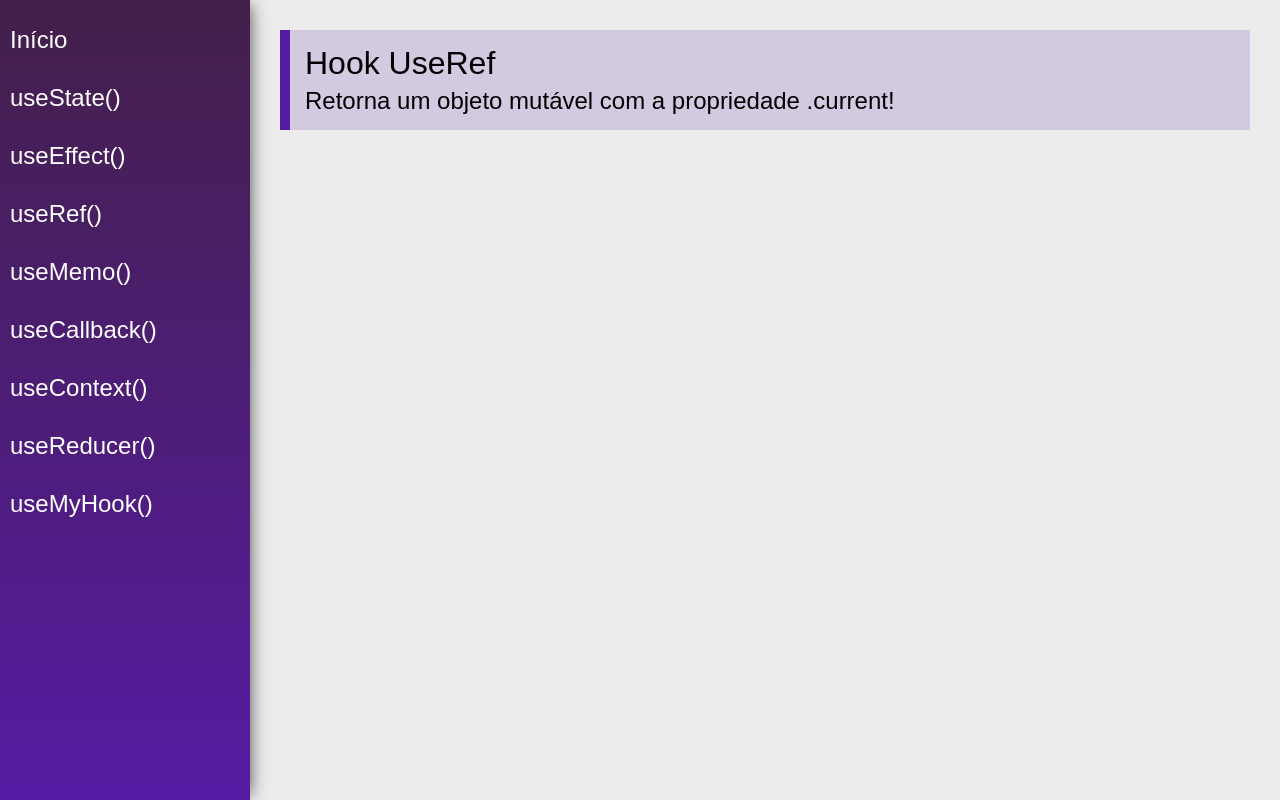
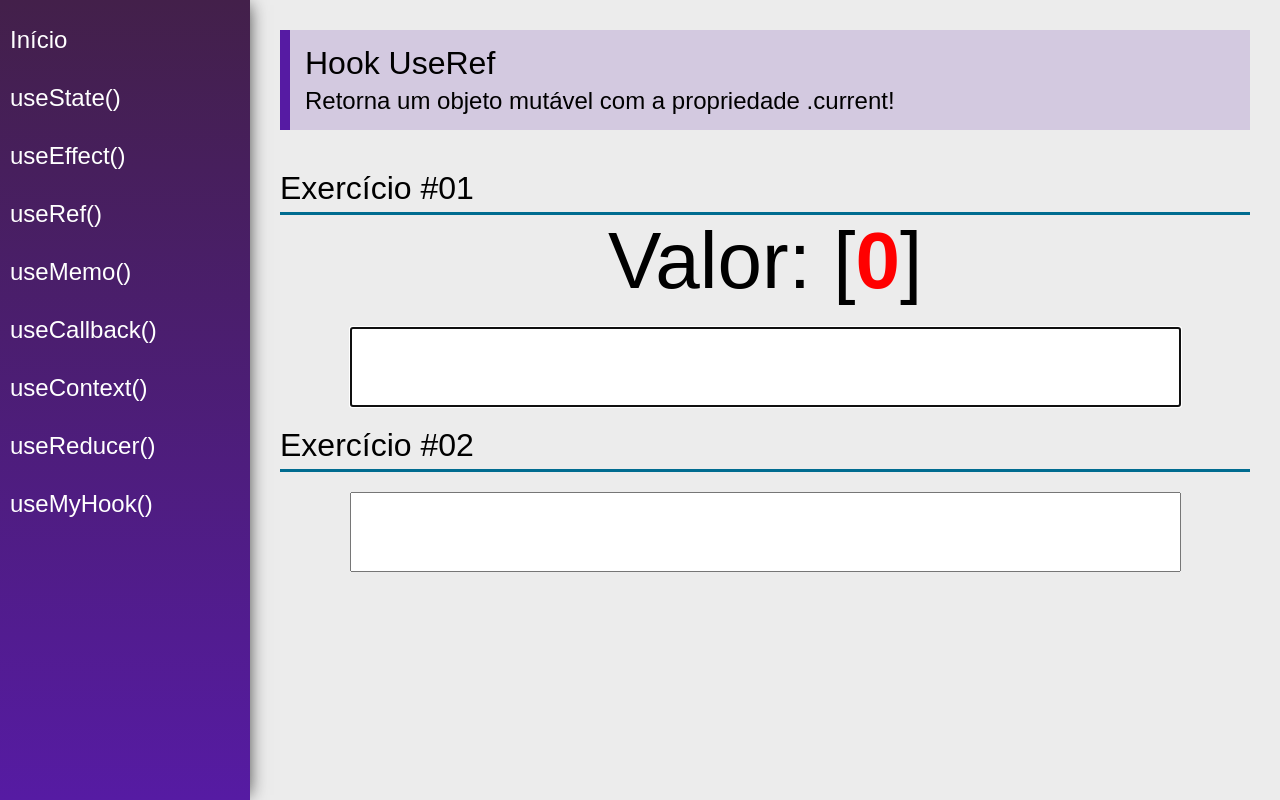
Before and after one commit to gabriel-saraiva-flooxai/react-5-hooks, a React (Create React App) app: page /useRef in a window 1280 px wide. Built offline with nearby package versions, Linux system fonts and the light colour scheme.

Commit message:
feat: useRef

```diff
--- a/src/views/examples/UseRef.jsx
+++ b/src/views/examples/UseRef.jsx
@@ -1,13 +1,66 @@
-import React from 'react'
+import React, { useEffect, useRef, useState } from 'react'
 import PageTitle from '../../components/layout/PageTitle'
+import SectionTitle from '../../components/layout/SectionTitle'
+
+const merge = function(s1, s2) {
+    const maxLength = Math.max(s1.length, s2.length);
+    let result = '';
+
+    for (let i = 0; i < maxLength; i++) {
+        if (i < s1.length) result += s1[i];
+        if (i < s2.length) result += s2[i];
+    }
+
+    return result;
+}
 
 const UseRef = (props) => {
+
+    const [value1, setValue1] = useState("")
+    const [value2, setValue2] = useState("")
+
+    const count = useRef(0)
+    const myImput1 = useRef(null)
+    const myImput2 = useRef(null)
+
+    useEffect(function() {
+        count.current++
+        myImput2.current.focus()
+    }, [value1])
+
+    useEffect(function() {
+        count.current++
+        myImput1.current.focus()
+    }, [value2])
+
     return (
         <div className="UseRef">
             <PageTitle
                 title="Hook UseRef"
                 subtitle="Retorna um objeto mutável com a propriedade .current!"
             />
+
+            <SectionTitle title="Exercício #01" />
+            <div className="center">
+
+                <div>
+                    <span className="text">Valor: </span>
+                    <span className="text">{merge(value1, value2)} [</span>
+                    <span className="text red">{count.current}</span>
+                    <span className="text">]</span>
+                </div>
+
+                <input type="text" className="input"
+                    ref={myImput1}
+                    value={value1} onChange={e => setValue1(e.target.value)} />
+            </div>
+
+            <SectionTitle title="Exercício #02" />
+            <div className="center">
+                <input type="text" className="input"
+                    ref={myImput2}
+                    value={value2} onChange={e => setValue2(e.target.value)} />
+            </div>
         </div>
     )
 }
```
